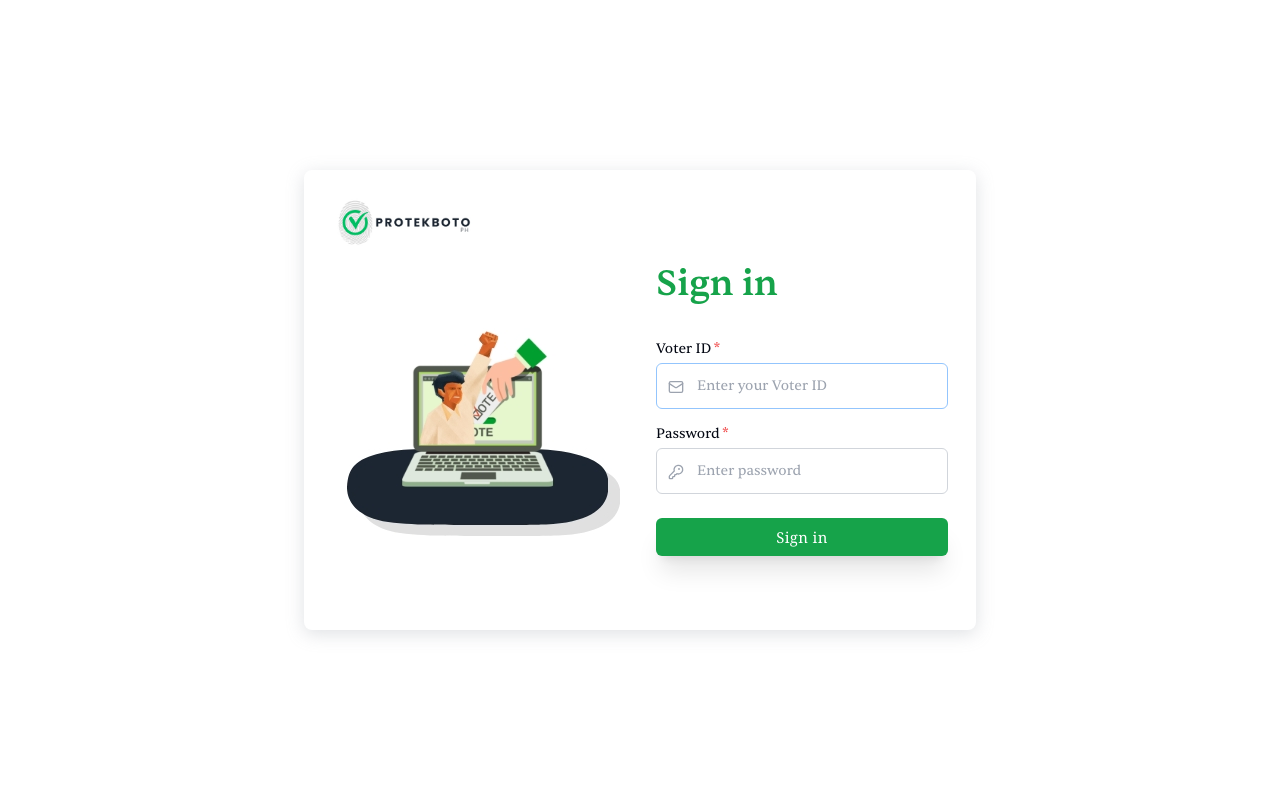
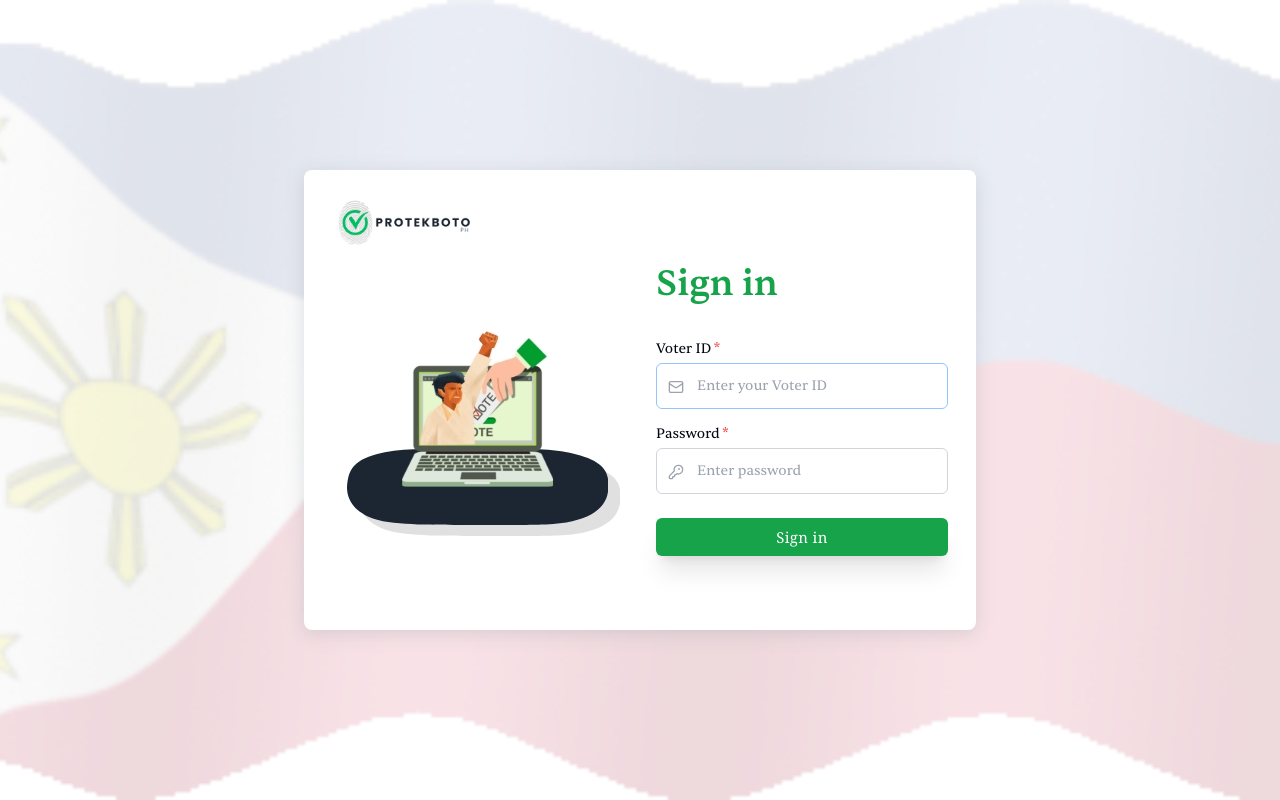
Before and after one commit to jethermasidong/onchain-voting-system-frontend, a React (Create React App) app: page / in a window 1280 px wide. Built offline with nearby package versions, Linux system fonts and the light colour scheme.

Commit message:
Progress: Background Image Ready Login Form

```diff
--- a/src/pages/login.js
+++ b/src/pages/login.js
@@ -2,6 +2,7 @@ import React, {useState} from 'react';
 import { useNavigate } from "react-router-dom";
 import axios from 'axios';
 import Logo from "../images/logo.jpeg";
+import Phflag from "../images/pgflag.gif";
 import Loginimage from "../images/login.jpeg";
 import { Mail, KeyRound } from 'lucide-react';
 
@@ -59,9 +60,13 @@ export default function Login() {
     };
 
     return (
-
-    <div class="bg-white flex items-center justify-center md:h-screen p-4">
-      <div class="[box-shadow:rgba(149,157,165,0.3)_0px_4px_18px] max-w-3xl max-md:max-w-lg rounded-lg p-7">
+    <div
+      className="bg-white flex items-center justify-center min-h-screen p-4 bg-cover bg-center bg-no-repeat relative">
+      <div
+      className="absolute inset-0 z-0 bg-cover bg-center bg-no-repeat opacity-15"
+      style={{ backgroundImage: `url(${Phflag})` }}
+      ></div>
+      <div class="relative z-10 [box-shadow:rgba(149,157,165,0.3)_0px_4px_18px] max-w-3xl max-md:max-w-lg rounded-lg p-7 bg-white">
         <a href="javascript:void(0)">
           <img src={Logo} alt="logo" class="w-36 md:mb-4 mb-12" />
         </a>
```
Also changed, not shown: src/images/pgflag.gif (added).
